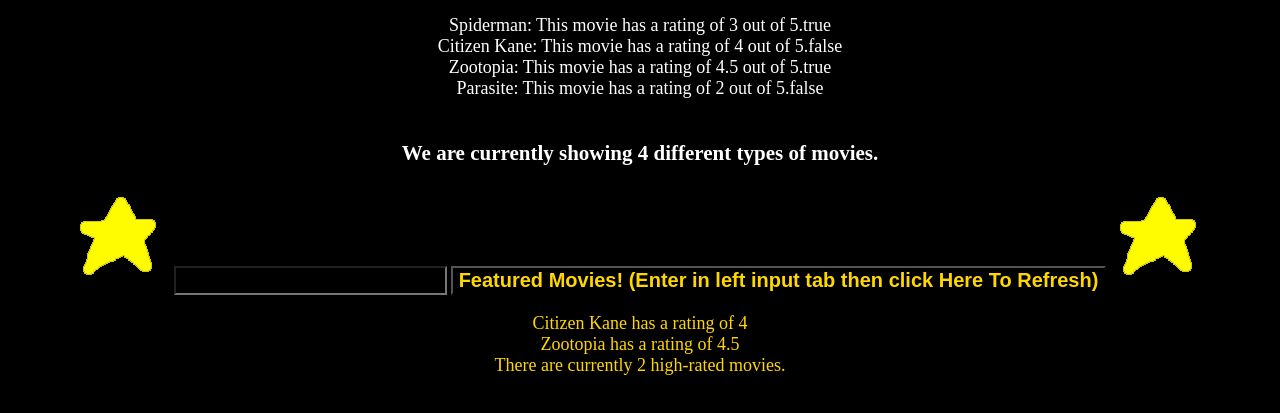
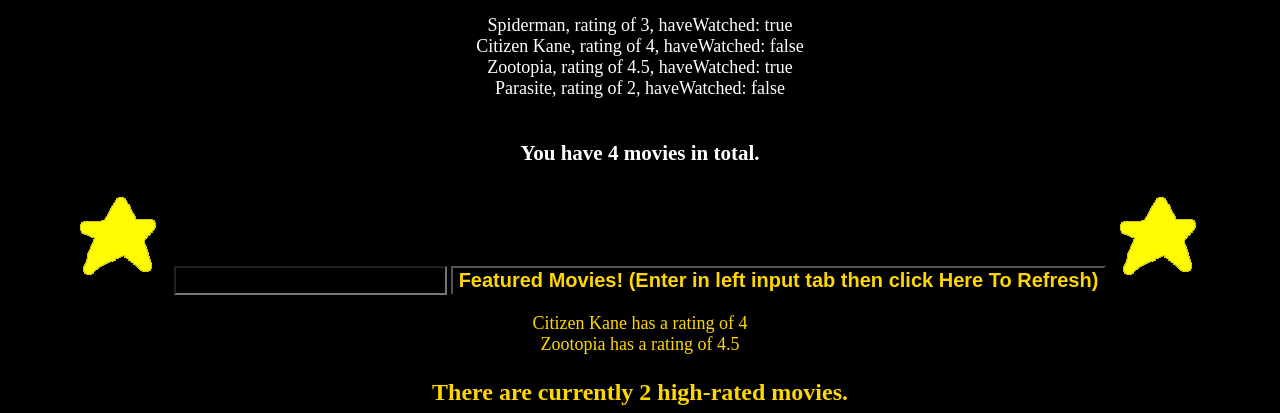
Before and after one commit to MyShuckle/JavascriptPractice1, a plain HTML site: page index.html in a window 1280 px wide. Shown: the part 528-941 px from the top of the page. Drawn offline with Linux system fonts and the light colour scheme.

Commit message:
Fixing Javascript

```diff
--- a/index.html
+++ b/index.html
@@ -27,6 +27,7 @@
         <img src="Featured Star.png">
     </div>
     <p id="p3"></p>
+    <p id="p4"></p>
     <h4>Movie Showing Panel</h4>
     <p class="HowToCreateAMovie">Insert your movie title, movie rating (number from 1-5), and if you have watched the movie or not (true/false) into the boxes below, then click Create Movie.</p>
     <input type="text" id="CreateMovie1">
--- a/script.js
+++ b/script.js
@@ -24,10 +24,10 @@ let printMovies = () => {
     document.getElementById("p2").innerHTML = "";
     console.log("Printing all movies...");
     for(let x = 0; x < allMovies.length; x++) {
-        document.getElementById("p1").innerHTML += allMovies[x].title + ": This movie has a rating of " + allMovies[x].rating + " out of 5." + allMovies[x].haveWatched + "<br>";
+        document.getElementById("p1").innerHTML += allMovies[x].title + ", rating of " + allMovies[x].rating + ", " + " haveWatched: " + allMovies[x].haveWatched + "<br>";
         console.log(allMovies[x].title + ", rating of " + allMovies[x].rating + ", " + " haveWatched: " + allMovies[x].haveWatched);
     }
-    document.getElementById("p2").innerHTML += "We are currently showing " + allMovies.length + " different types of movies.";
+    document.getElementById("p2").innerHTML += "You have " + allMovies.length + " movies in total."
     console.log("You have " + allMovies.length + " movies in total.");
     document.getElementById("p1").innerHTML += "<br>";
 }
@@ -46,7 +46,7 @@ let highRatings = (rating) => {
             a++;
         }
     }
-    document.getElementById("p3").innerHTML += "There are currently " + a + " high-rated movies.";
+    document.getElementById("p4").innerHTML += "There are currently " + a + " high-rated movies.";
     console.log("In total there are " + a + " matches.");
 }
 
--- a/style.css
+++ b/style.css
@@ -19,6 +19,13 @@ h2 {
     font-size: 18px;
     color: gold;
     text-align: center;
+}
+
+#p4 {
+    font-weight: bold;
+    font-size: 24px;
+    text-align: center;
+    color: gold;
 }
 
 h3 {
```
